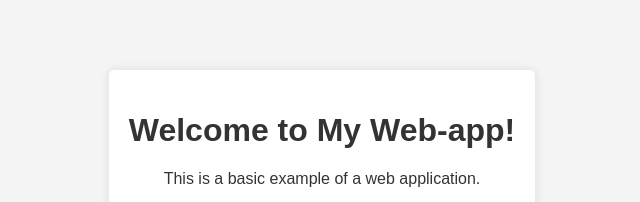
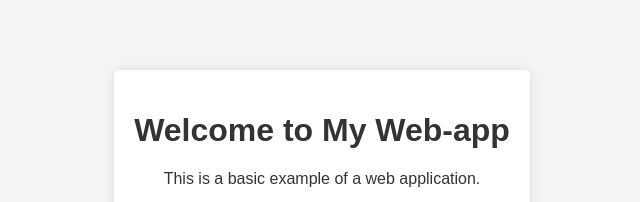
Before and after one commit to Dilip-Devopos/web-app, a plain HTML site: page index.html in a window 1280 px wide. Shown: the part 216-418 px from the top of the page, without its empty margins (318-958 px from the left). Drawn offline with Linux system fonts and the light colour scheme.

Commit message:
Update index.html

```diff
--- a/index.html
+++ b/index.html
@@ -8,7 +8,7 @@
 </head>
 <body>
     <div class="container">
-        <h1>Welcome to My Web-app!</h1>
+        <h1>Welcome to My Web-app</h1>
         <p>This is a basic example of a web application.</p>
         <button id="clickButton">Click Me!</button>
         <p id="responseMessage"></p>
```
